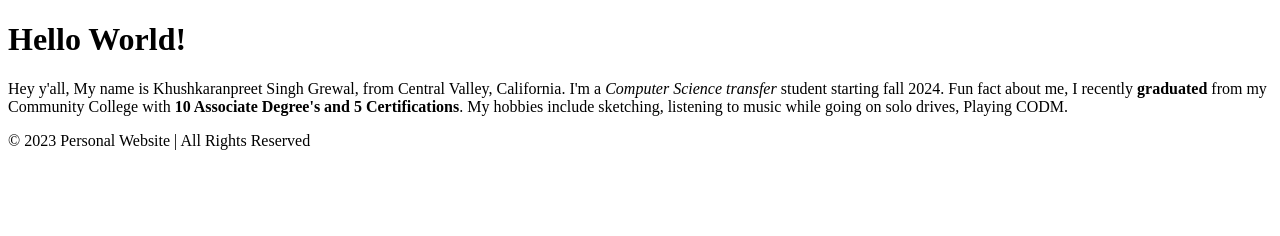
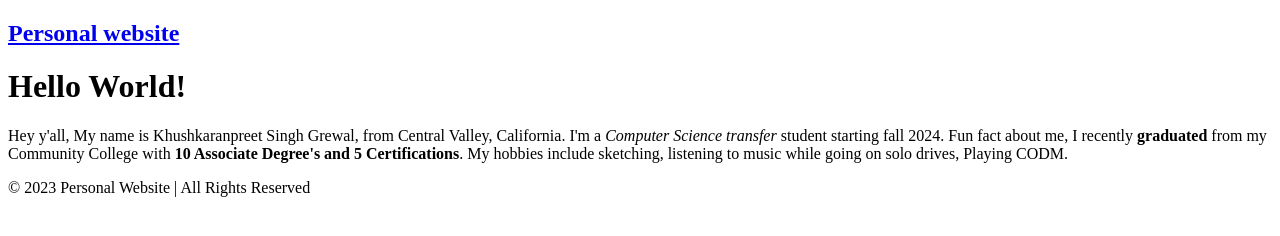
Before and after one commit to ChachaTeraSira/ChachaTeraSira.github.io, a plain HTML site: page index.html in a window 1280 px wide. Drawn offline with Linux system fonts and the light colour scheme.

Commit message:
feat: added div to index.html, blog.html, contact.html, portfolio.html, resume.html(added some headers and sections)

```diff
--- a/index.html
+++ b/index.html
@@ -5,7 +5,9 @@
   </head>
   <body>
     <nav class="navbar">
-      <h1 class="logo"></h1>
+      <h1 class="logo">
+        <a href="index.html">Personal website</a>
+      </h1>
     </nav>
     <main>
       <h1>Hello World!</h1>
```
